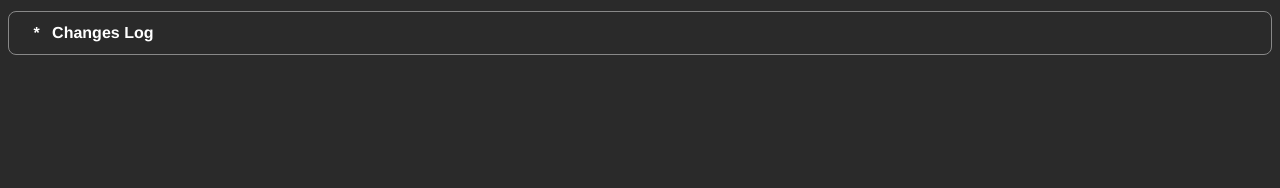
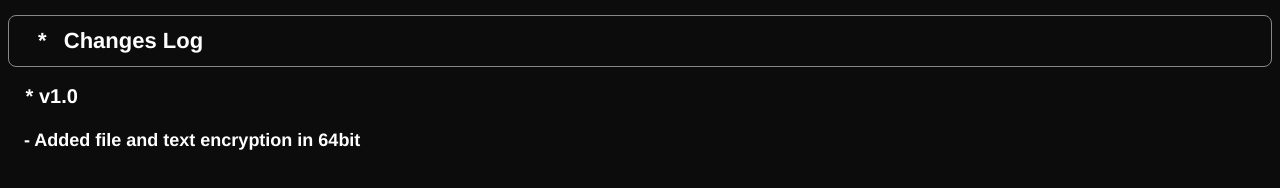
Before and after one commit to mot204t/Encryption-GUI, a plain HTML site: page site/index.html in a window 1280 px wide. Drawn offline with Linux system fonts and the light colour scheme.

Commit message:
index.html

```diff
--- a/site/index.html
+++ b/site/index.html
@@ -7,9 +7,11 @@
 </head>
 <body>
   <h1 id="title">&ensp; *&ensp; Changes Log</h1>
+  <h2 id="title2">&ensp; * v1.0</h2>
+  <h3 id="title3">&ensp; - Added file and text encryption in 64bit</h3>
   <style>
     body{
-      background-color: rgba(0, 0, 0, 0.836);
+      background-color: rgba(0, 0, 0, 0.952);
       font-family: 'Franklin Gothic Medium', 'Arial Narrow', Arial, sans-serif;
     }
     #title{
@@ -17,7 +19,18 @@
       border: 1px solid #888888;
       border-radius: 8px;
       padding: 12px;
-      font-size: 16px;
+      font-size: 22px;
+    }
+
+    #title2{
+      color: white;
+      padding: 2px;
+      font-size: 20px;
+    }
+    #title3{
+      color: white;
+      padding: 2px;
+      font-size: 18px;
     }
   </style>
 </body>
```
